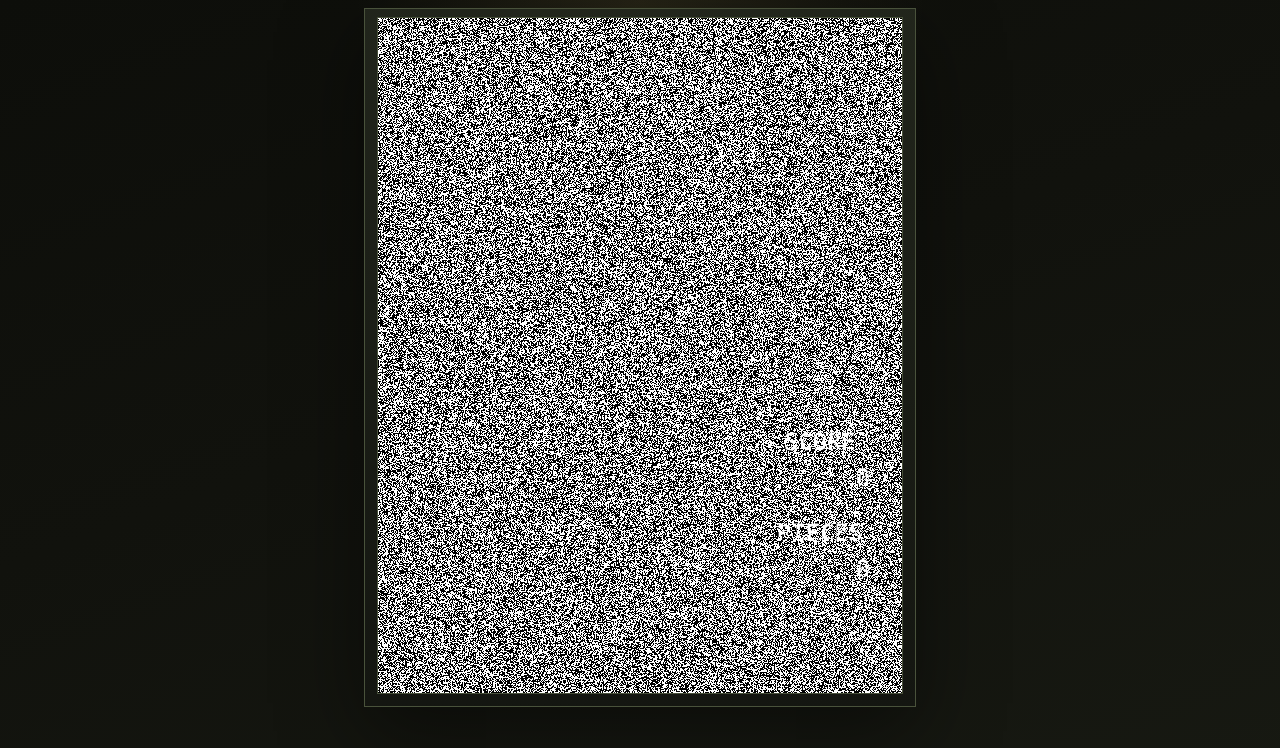
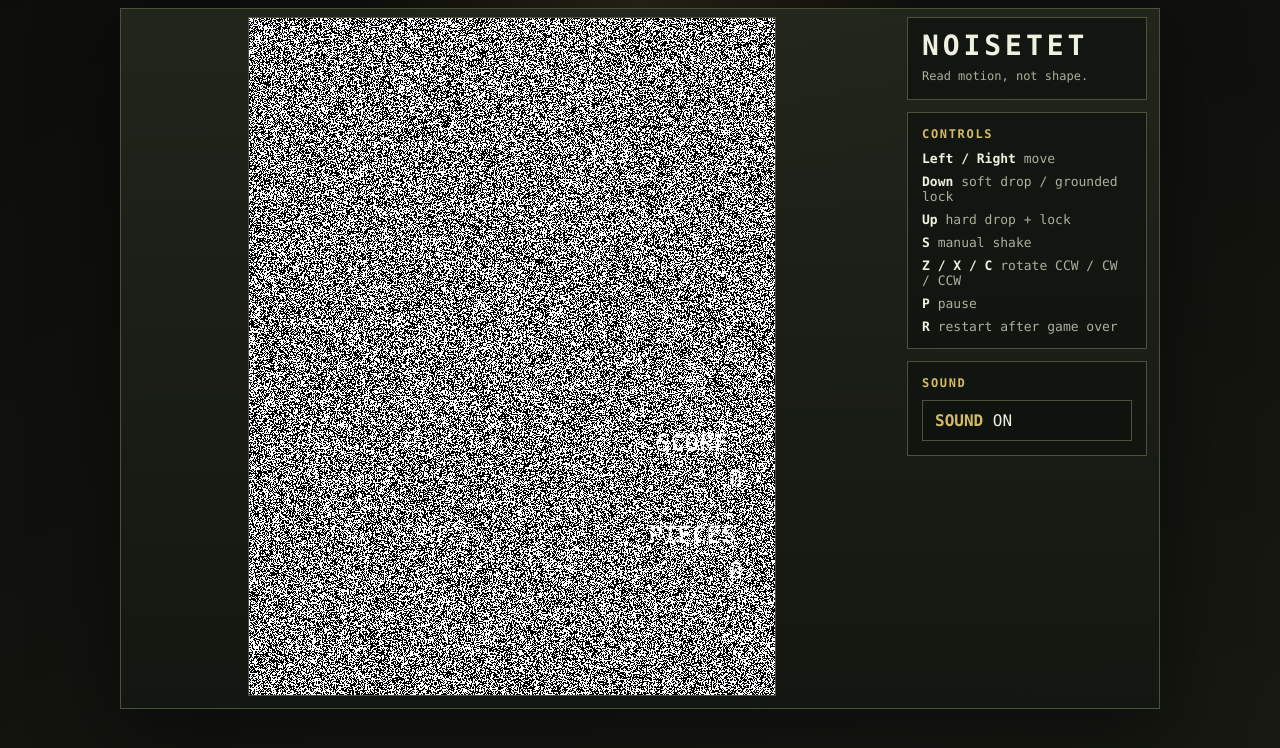
Before and after one commit to hiroshi-manabe/noisetet, a website built with Vite: page index.html in a window 1280 px wide. Built offline with nearby package versions, Linux system fonts and the light colour scheme.

Commit message:
Polish sidebar controls and sound toggle

```diff
--- a/index.html
+++ b/index.html
@@ -76,6 +76,26 @@
         color: var(--accent);
       }
 
+      .brand {
+        display: grid;
+        gap: 8px;
+      }
+
+      .brand h1 {
+        margin: 0;
+        font-size: 28px;
+        letter-spacing: 0.14em;
+        line-height: 1;
+        color: var(--text);
+      }
+
+      .brand p {
+        margin: 0;
+        color: var(--muted);
+        font-size: 12px;
+        line-height: 1.4;
+      }
+
       .stat-row {
         display: flex;
         justify-content: space-between;
@@ -98,6 +118,25 @@
 
       .controls strong {
         color: var(--text);
+      }
+
+      .toggle-button {
+        width: 100%;
+        padding: 10px 12px;
+        border: 1px solid var(--panel-line);
+        background: rgba(16, 19, 14, 0.8);
+        color: var(--text);
+        font: inherit;
+        text-align: left;
+        cursor: pointer;
+      }
+
+      .toggle-button:hover {
+        background: rgba(24, 28, 21, 0.92);
+      }
+
+      .toggle-button strong {
+        color: var(--accent);
       }
 
       @media (max-width: 800px) {
@@ -127,7 +166,13 @@
         <canvas id="game" width="528" height="680"></canvas>
       </section>
       <aside class="sidebar" id="sidebar">
-        <section class="card">
+        <section class="card" id="title-card">
+          <div class="brand">
+            <h1>NOISETET</h1>
+            <p>Read motion, not shape.</p>
+          </div>
+        </section>
+        <section class="card" id="stats-card">
           <h2>State</h2>
           <div id="stats"></div>
         </section>
@@ -140,9 +185,13 @@
             <div><strong>S</strong> manual shake</div>
             <div><strong>Z / X / C</strong> rotate CCW / CW / CCW</div>
             <div><strong>P</strong> pause</div>
-            <div><strong>V</strong> toggle theme in debug</div>
+            <div id="theme-toggle-control"><strong>V</strong> toggle theme in debug</div>
             <div><strong>R</strong> restart after game over</div>
           </div>
+        </section>
+        <section class="card">
+          <h2>Sound</h2>
+          <button class="toggle-button" id="sound-toggle" type="button"></button>
         </section>
       </aside>
     </main>
--- a/src/app/audio.ts
+++ b/src/app/audio.ts
@@ -7,6 +7,7 @@ export interface AudioEvents {
 
 export interface GameAudio {
   unlock(): void;
+  setEnabled(enabled: boolean): void;
   playImpact(): void;
   playLineClear(): void;
 }
@@ -50,6 +51,7 @@ export function createGameAudio(): GameAudio {
   let masterGain: GainNode | null = null;
   let impactNoiseBuffer: AudioBuffer | null = null;
   let lineNoiseBuffer: AudioBuffer | null = null;
+  let enabled = true;
 
   function getContext(): AudioContext | null {
     if (typeof window === "undefined" || typeof window.AudioContext === "undefined") {
@@ -114,7 +116,15 @@ export function createGameAudio(): GameAudio {
       void ctx.resume();
     },
 
+    setEnabled(nextEnabled: boolean): void {
+      enabled = nextEnabled;
+    },
+
     playImpact(): void {
+      if (!enabled) {
+        return;
+      }
+
       const ctx = getRunningContext();
       const output = getMasterGain();
       if (ctx === null || output === null) {
@@ -160,6 +170,10 @@ export function createGameAudio(): GameAudio {
     },
 
     playLineClear(): void {
+      if (!enabled) {
+        return;
+      }
+
       const ctx = getRunningContext();
       const output = getMasterGain();
       if (ctx === null || output === null) {
--- a/src/app/main.ts
+++ b/src/app/main.ts
@@ -69,12 +69,19 @@ const shellElement = document.querySelector<HTMLElement>("#shell");
 const sidebarElement = document.querySelector<HTMLElement>("#sidebar");
 const canvasElement = document.querySelector<HTMLCanvasElement>("#game");
 const statsElement = document.querySelector<HTMLDivElement>("#stats");
+const statsCardElement = document.querySelector<HTMLElement>("#stats-card");
+const themeToggleControlElement = document.querySelector<HTMLElement>("#theme-toggle-control");
+const soundToggleElement = document.querySelector<HTMLButtonElement>("#sound-toggle");
+const SOUND_ENABLED_STORAGE_KEY = "noisetet:sound-enabled";
 
 if (
   shellElement === null ||
   sidebarElement === null ||
   canvasElement === null ||
-  statsElement === null
+  statsElement === null ||
+  statsCardElement === null ||
+  themeToggleControlElement === null ||
+  soundToggleElement === null
 ) {
   throw new Error("App root elements not found.");
 }
@@ -83,6 +90,9 @@ const shell: HTMLElement = shellElement;
 const sidebar: HTMLElement = sidebarElement;
 const canvas: HTMLCanvasElement = canvasElement;
 const stats: HTMLDivElement = statsElement;
+const statsCard: HTMLElement = statsCardElement;
+const themeToggleControl: HTMLElement = themeToggleControlElement;
+const soundToggle: HTMLButtonElement = soundToggleElement;
 
 const renderingContext = canvas.getContext("2d");
 if (renderingContext === null) {
@@ -135,6 +145,8 @@ const debugMode = isDebugMode(bootSession.mode);
 let themeName: AppTheme["name"] = readTheme();
 let theme = createTheme(themeName, themeDimensions);
 const audio = createGameAudio();
+let soundEnabled = readSoundEnabled();
+audio.setEnabled(soundEnabled);
 
 let state = bootSession.state;
 let presentationState: PresentationState = createPresentationState(state);
@@ -144,14 +156,35 @@ let accumulator = 0;
 let previousTime = performance.now();
 
 if (!debugMode) {
-  sidebar.style.display = "none";
-  shell.style.gridTemplateColumns = "1fr";
-  shell.style.width = "min(552px, calc(100vw - 16px))";
+  statsCard.style.display = "none";
+  themeToggleControl.style.display = "none";
+  shell.style.width = "min(1040px, calc(100vw - 16px))";
 }
 
 function applyTheme(nextThemeName: AppTheme["name"]): void {
   themeName = nextThemeName;
   theme = createTheme(themeName, themeDimensions);
+}
+
+function readSoundEnabled(): boolean {
+  try {
+    const stored = window.localStorage.getItem(SOUND_ENABLED_STORAGE_KEY);
+    return stored === null ? true : stored !== "false";
+  } catch {
+    return true;
+  }
+}
+
+function writeSoundEnabled(enabled: boolean): void {
+  try {
+    window.localStorage.setItem(SOUND_ENABLED_STORAGE_KEY, String(enabled));
+  } catch {
+    // Ignore storage failures and keep the in-memory setting.
+  }
+}
+
+function renderSoundToggle(): void {
+  soundToggle.innerHTML = `<strong>SOUND</strong> ${soundEnabled ? "ON" : "OFF"}`;
 }
 
 window.addEventListener("keydown", (event) => {
@@ -201,6 +234,14 @@ window.addEventListener("keyup", (event) => {
 
 window.addEventListener("pointerdown", () => {
   audio.unlock();
+});
+
+soundToggle.addEventListener("click", () => {
+  audio.unlock();
+  soundEnabled = !soundEnabled;
+  audio.setEnabled(soundEnabled);
+  writeSoundEnabled(soundEnabled);
+  renderSoundToggle();
 });
 
 function buildInputFrame(): InputFrame {
@@ -485,13 +526,15 @@ function drawPreviews(view: PresentationView): void {
   view.queuePreviews.forEach((preview) => {
     const boxX = SIDE_PANEL_X + 16;
     const boxY = BOARD_Y + 34 + (preview.index + preview.yOffsetSlots) * 108;
+    const pieceX = boxX + view.shakeOffset.x;
+    const pieceY = boxY + view.shakeOffset.y;
 
     if (theme.showPreviewBoxChrome) {
       context.drawImage(theme.previewBoxSurface, boxX, boxY);
       context.strokeStyle = theme.previewBoxStroke;
       context.strokeRect(boxX + 0.5, boxY + 0.5, PREVIEW_BOX - 1, PREVIEW_BOX - 1);
     }
-    drawPreviewPiece(preview.type, boxX, boxY);
+    drawPreviewPiece(preview.type, pieceX, pieceY);
   });
 }
 
@@ -634,5 +677,6 @@ function loop(now: number): void {
   requestAnimationFrame(loop);
 }
 
+renderSoundToggle();
 render(presentationState.view);
 requestAnimationFrame(loop);
```
Also changed, not shown: doc/technical_design.txt (+18 -0 lines), test/randomizer.test.ts (+1 -1 lines).
